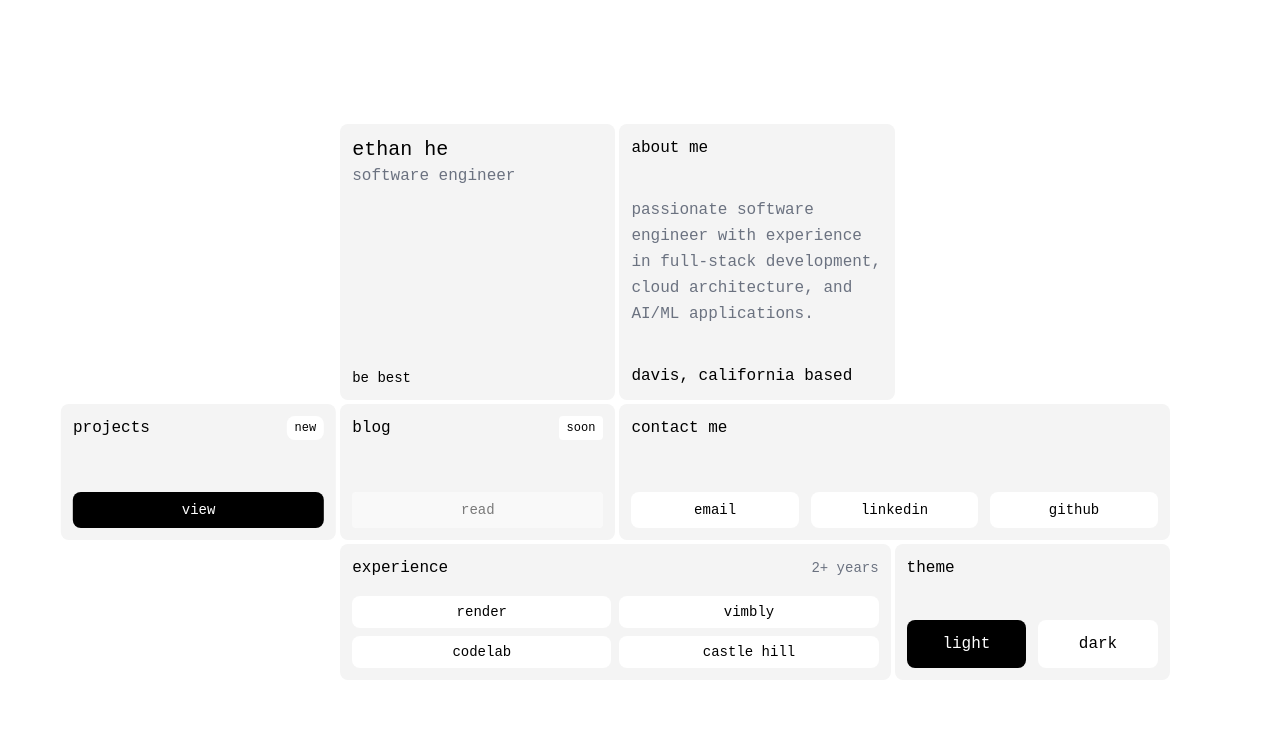
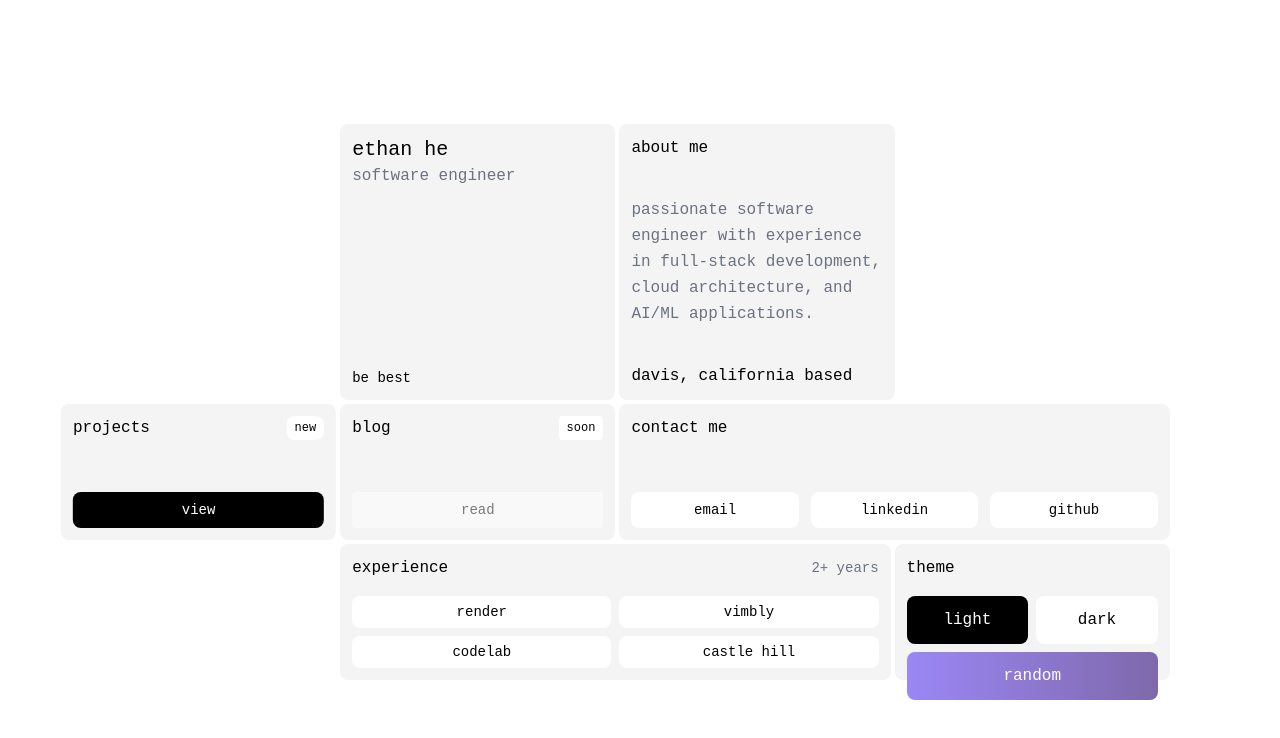
Before and after one commit to ethanlhe/ehelol, a React (Vite) app: page / in a window 1280 px wide. Shown: the top 738 px of the page. Built offline with nearby package versions, Linux system fonts and the light colour scheme.

Commit message:
Add random theme button
Adds a button to generate a random, visually appealing color scheme while retaining the ability to switch between light and dark modes.

```diff
--- a/src/components/theme/ThemeSection.tsx
+++ b/src/components/theme/ThemeSection.tsx
@@ -1,3 +1,5 @@
+
+import { useEffect, useState } from "react";
 
 interface ThemeSectionProps {
   theme: "light" | "dark";
@@ -5,15 +7,70 @@ interface ThemeSectionProps {
   setTheme: (theme: "light" | "dark") => void;
 }
 
+// Predefined color schemes that look good together
+const colorSchemes = [
+  {
+    background: "#F2FCE2",
+    foreground: "#222222",
+    accent: "#9b87f5"
+  },
+  {
+    background: "#E5DEFF",
+    foreground: "#333333",
+    accent: "#7E69AB"
+  },
+  {
+    background: "#FEF7CD",
+    foreground: "#222222",
+    accent: "#F97316"
+  },
+  {
+    background: "#403E43",
+    foreground: "#FFFFFF",
+    accent: "#1EAEDB"
+  }
+];
+
 export const ThemeSection = ({ theme, boxClasses, setTheme }: ThemeSectionProps) => {
+  const [randomColors, setRandomColors] = useState<typeof colorSchemes[0] | null>(null);
+
+  const applyRandomTheme = () => {
+    const randomScheme = colorSchemes[Math.floor(Math.random() * colorSchemes.length)];
+    setRandomColors(randomScheme);
+
+    // Apply the colors to CSS variables
+    document.documentElement.style.setProperty('--random-background', randomScheme.background);
+    document.documentElement.style.setProperty('--random-foreground', randomScheme.foreground);
+    document.documentElement.style.setProperty('--random-accent', randomScheme.accent);
+  };
+
+  const handleThemeChange = (newTheme: "light" | "dark") => {
+    setTheme(newTheme);
+    // Reset random colors when switching to light/dark
+    setRandomColors(null);
+    document.documentElement.style.removeProperty('--random-background');
+    document.documentElement.style.removeProperty('--random-foreground');
+    document.documentElement.style.removeProperty('--random-accent');
+  };
+
+  // Apply the random theme colors to the document if they exist
+  useEffect(() => {
+    if (randomColors) {
+      document.documentElement.style.setProperty('--random-background', randomColors.background);
+      document.documentElement.style.setProperty('--random-foreground', randomColors.foreground);
+      document.documentElement.style.setProperty('--random-accent', randomColors.accent);
+    }
+  }, [randomColors]);
+
   return (
     <div className={`${boxClasses} flex flex-col justify-between`}>
       <span className="font-mono mb-4">theme</span>
-      <div className="flex items-center gap-3">
+      <div className="flex flex-col gap-2">
+        <div className="flex items-center gap-2">
           <button
-          onClick={() => setTheme("light")}
+            onClick={() => handleThemeChange("light")}
             className={`py-3 px-6 rounded-lg font-mono text-base transition-colors text-center flex-1 ${
-            theme === "light"
+              theme === "light" && !randomColors
                 ? "bg-black text-white"
                 : "bg-[#333333] text-white hover:bg-[#444444]"
             }`}
@@ -21,9 +78,9 @@ export const ThemeSection = ({ theme, boxClasses, setTheme }: ThemeSectionProps)
             light
           </button>
           <button
-          onClick={() => setTheme("dark")}
+            onClick={() => handleThemeChange("dark")}
             className={`py-3 px-6 rounded-lg font-mono text-base transition-colors text-center flex-1 ${
-            theme === "dark"
+              theme === "dark" && !randomColors
                 ? "bg-white text-black"
                 : "bg-white text-black hover:bg-gray-100"
             }`}
@@ -31,6 +88,17 @@ export const ThemeSection = ({ theme, boxClasses, setTheme }: ThemeSectionProps)
             dark
           </button>
         </div>
+        <button
+          onClick={applyRandomTheme}
+          className={`py-3 px-6 rounded-lg font-mono text-base transition-colors text-center w-full ${
+            randomColors
+              ? "bg-[var(--random-accent)] text-[var(--random-background)]"
+              : "bg-gradient-to-r from-[#9b87f5] to-[#7E69AB] text-white"
+          }`}
+        >
+          random
+        </button>
+      </div>
     </div>
   );
 };
```
Lines whose indentation alone changed are shown as unchanged.
